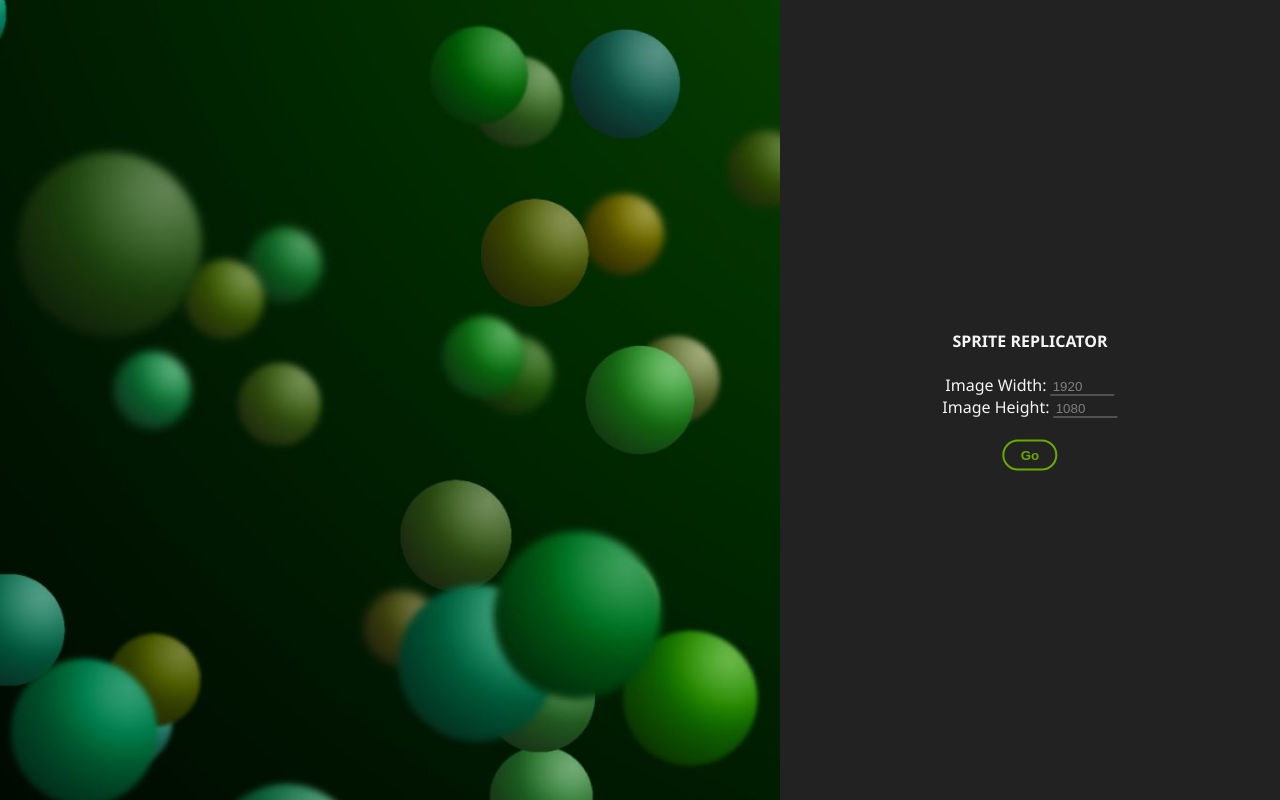
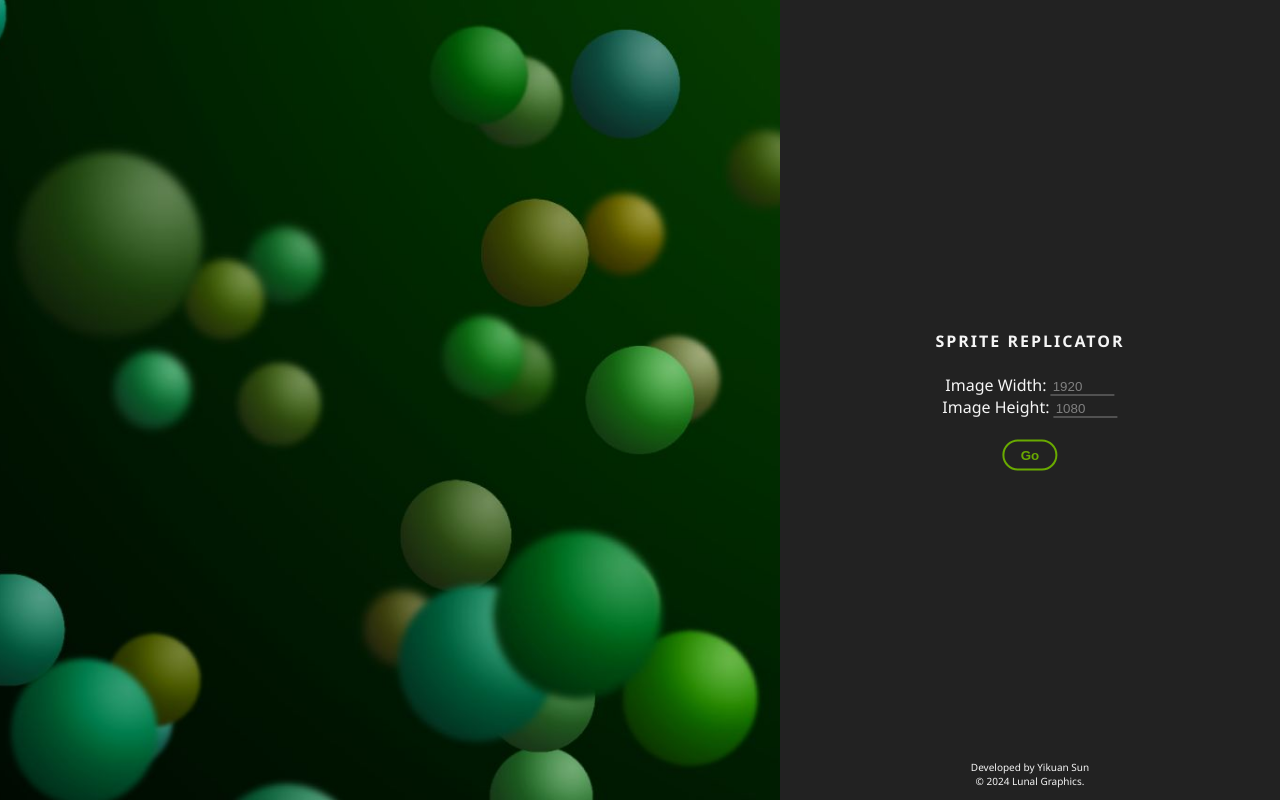
Before and after one commit to yikuansun/sprite-replicator, a SvelteKit app: page / in a window 1280 px wide. Built offline with nearby package versions, Linux system fonts and the light colour scheme.

Commit message:
Add extra text
:copy:

```diff
--- a/src/routes/+page.svelte
+++ b/src/routes/+page.svelte
@@ -433,7 +433,7 @@
         <div style="position: absolute; right: 0; top: 0; width: 500px; height: 100vh; max-width: 100vw; background-color: #222222;">
             <div style="position: absolute; top: 50%; left: 50%; transform: translate(-50%, -50%);"
                 style:text-align="center">
-                <b>SPRITE REPLICATOR</b> <br />
+                <b style:letter-spacing="2px">SPRITE REPLICATOR</b> <br />
                 <br />
                 <label>
                     Image Width:
@@ -454,6 +454,11 @@
                 <br />
                 <button on:click={() => { tick(); startScreenVisible = false; }}>Go</button>
             </div>
+            <div style="position: absolute; left: 50%; bottom: 12px; transform: translateX(-50%);"
+                style:text-align="center" style:font-size="10px">
+                Developed by Yikuan Sun <br />
+                &copy; 2024 Lunal Graphics.
+            </div>
         </div>
     </div>
 {/if}
```
